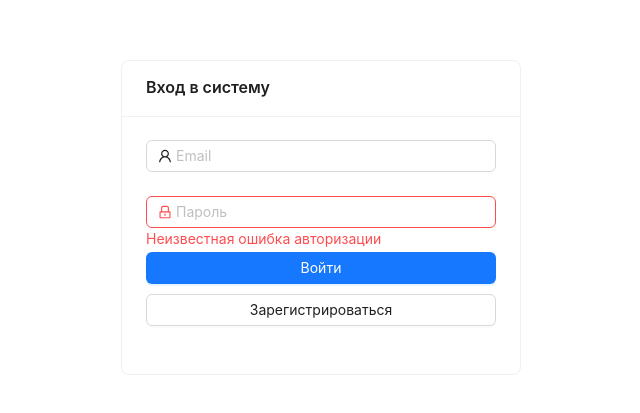
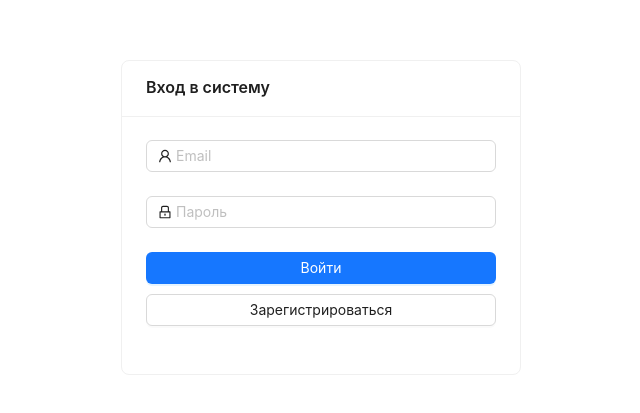
Before and after one commit to vladislav0sidorov/cloud_storage, a React (Vite) app in the folder cloud-client/: page /login in a window 1280 px wide. Shown: the part 207-620 px from the top of the page, without its empty margins (319-959 px from the left). Built offline with nearby package versions, Linux system fonts and the light colour scheme; no server answers.

Commit message:
Fix error handling in LoginForm by adding optional chaining to error message checks and updating validation status logic for password input.

```diff
--- a/cloud-client/src/features/LoginByUsername/ui/LoginForm.tsx
+++ b/cloud-client/src/features/LoginByUsername/ui/LoginForm.tsx
@@ -21,8 +21,8 @@ export const LoginForm: FC = () => {
   const [loginByUsernameMutation, { isLoading }] = useLoginByUsername()
   const errors = useSelector(getUserAuthErrors)
 
-  const isEmailError = errors?.message.includes('email')
-  const isPasswordError = errors?.message.includes('пароль')
+  const isEmailError = errors?.message?.includes('email')
+  const isPasswordError = errors?.message?.includes('пароль')
 
   const onFinish = async (values: FieldType) => {
     const { email, password } = values
@@ -76,8 +76,8 @@ export const LoginForm: FC = () => {
           <Form.Item
             name="password"
             validateTrigger="onBlur"
-            validateStatus="error"
-            help={isPasswordError ? errors?.message : 'Неизвестная ошибка авторизации'}
+            validateStatus={errors?.message ? 'error' : ''}
+            help={errors?.message ? (isPasswordError ? errors.message : 'Неизвестная ошибка авторизации') : null}
             rules={[{ required: true, message: 'Пожалуйста, введите свой пароль' }]}
           >
             <Input prefix={<LockOutlined />} type="password" placeholder="Пароль" />
```
